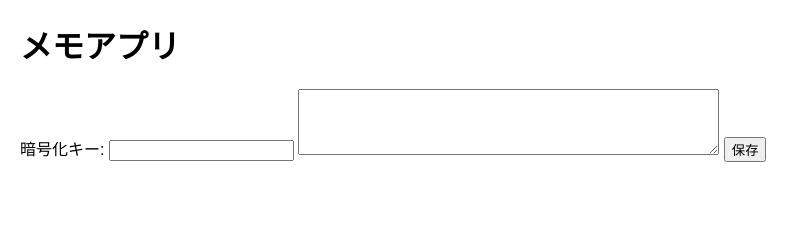
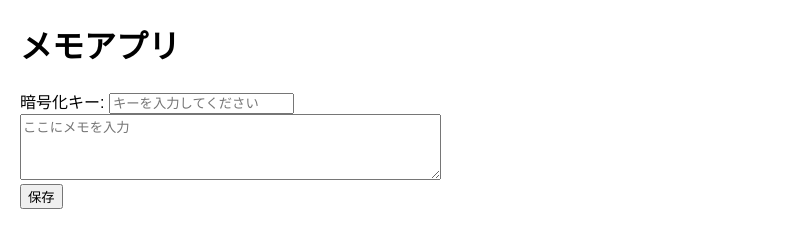
Before and after one commit to Ry02024/SimpleMemoApp, a plain HTML site: page index.html in a window 1280 px wide. Shown: the whole page, without its empty margins (0-809 px from the left). Drawn offline with Linux system fonts and the light colour scheme.

Commit message:
Update index.html

```diff
--- a/index.html
+++ b/index.html
@@ -7,11 +7,17 @@
 </head>
 <body>
     <h1>メモアプリ</h1>
-    <!-- 暗号化キー入力用のフィールドを追加 -->
-    <label for="keyInput">暗号化キー:</label>
-    <input type="text" id="keyInput">
-    <textarea id="memoInput" rows="4" cols="50"></textarea>
-    <button id="saveButton">保存</button>
+    <div id="keyInputContainer">
+        <!-- 暗号化キー入力用のフィールドをpasswordタイプに変更し、プレースホルダーを追加 -->
+        <label for="keyInput">暗号化キー:</label>
+        <input type="password" id="keyInput" placeholder="キーを入力してください">
+    </div>
+    <div id="memoInputContainer">
+        <textarea id="memoInput" rows="4" cols="50" placeholder="ここにメモを入力"></textarea>
+    </div>
+    <div id="saveButtonContainer">
+        <button id="saveButton">保存</button>
+    </div>
     <div id="memoContainer"></div>
     <script src="script.js"></script>
 </body>
```
